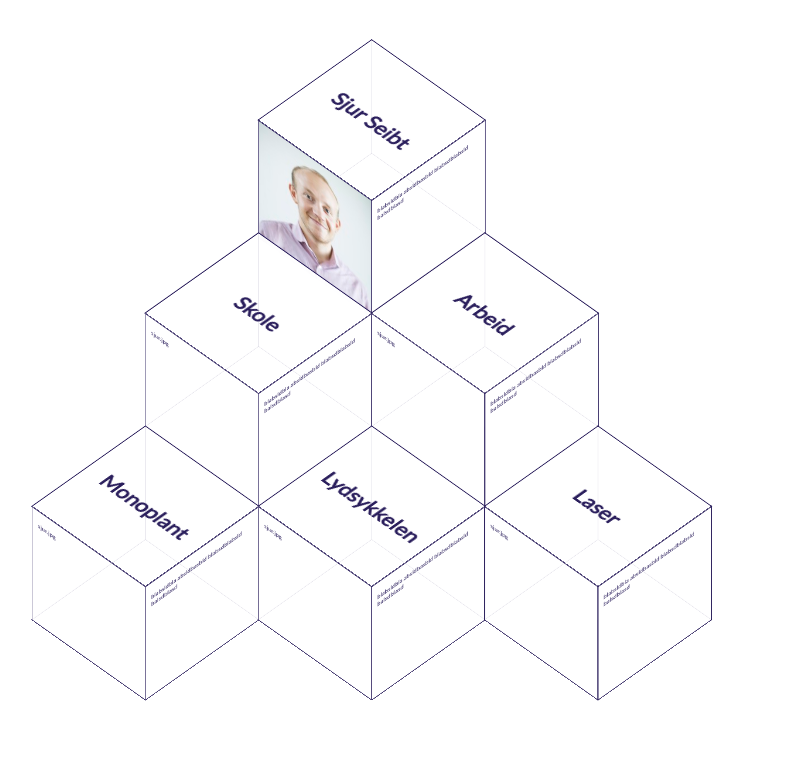
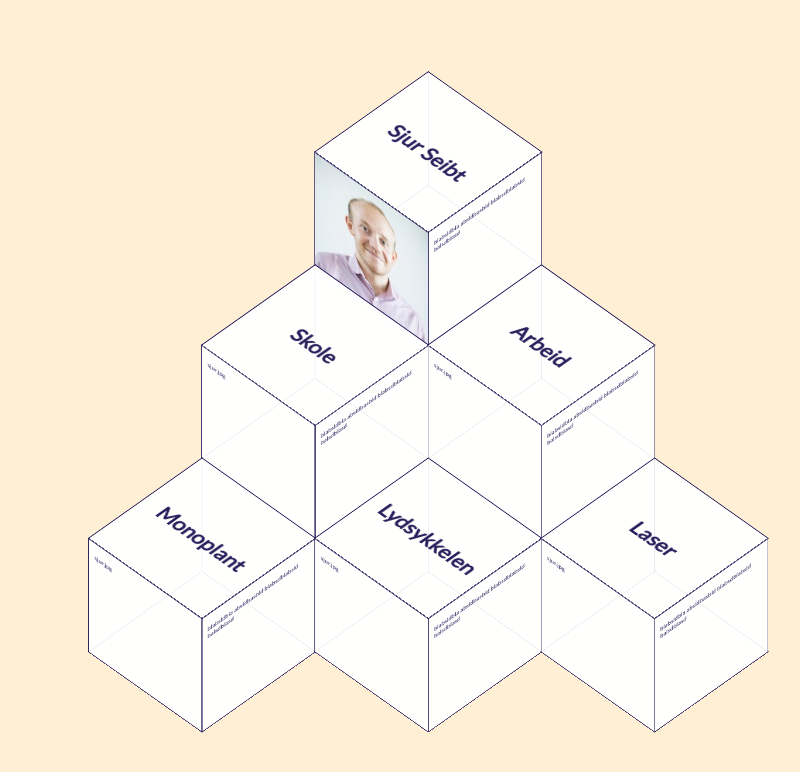
Before and after one commit to sjurlur/cv, a React (Create React App) app: page / in a window 1280 px wide. Shown: the top 772 px of the page, without its empty margins (269-1069 px from the left). Built offline with nearby package versions, Linux system fonts and the light colour scheme.

Commit message:
Bruk knapp

```diff
--- a/src/App.js
+++ b/src/App.js
@@ -5,10 +5,14 @@ import Cube from './Components/cube';
 
 injectGlobal`
 * {font-family: 'Lato', sans-serif;}
+body {background: papayawhip}
 `;
 
 const LayoutContainer = styled.div`
-  margin: 2rem 1rem;
+  display: flex;
+  justify-content: center;
+  margin: 2rem;
+  padding: 10rem;
 `;
 
 
--- a/src/Components/cube.js
+++ b/src/Components/cube.js
@@ -5,12 +5,27 @@ import HeaderComp from './headercube';
 import TextComp from './text';
 import ImageComp from './image';
 
-const Cube = styled.div `
-font-size: 5em;
-width: 2em;
-margin: 1.5em auto;
+const Cube = styled.button `
 transform-style: preserve-3d;
 transform: ${props => getTransform(props.number)};
+padding: 0;
+border: 0;
+text-align: initial;
+line-height: normal;
+overflow: visible;
+padding: 0;
+border-radius: 0;
+font: initial;
+font-size: 5em;
+display: block;
+cursor: pointer;
+text-rendering: initial;
+color: initial;
+letter-spacing: initial;
+word-spacing: initial;
+text-transform: initial;
+text-indent: initial;
+text-shadow: initial;
 `;
 
 function getRowNumber(num, maxRowWidth) {
@@ -88,7 +103,7 @@ export default props => {
     });
 
     return (
-        <Cube number={props.number}>
+      <Cube number={props.number}>
         {cubeFaces}
       </Cube>
     )
--- a/src/Components/image.js
+++ b/src/Components/image.js
@@ -1,7 +1,7 @@
 import React from 'react';
 import styled from 'styled-components';
 import Sjur from './sjur.jpg';
-
+import Teknosykkelen from './teknosykkelen.jpg'
 const Image = styled.img `
 max-width: 100%;
 `
```
